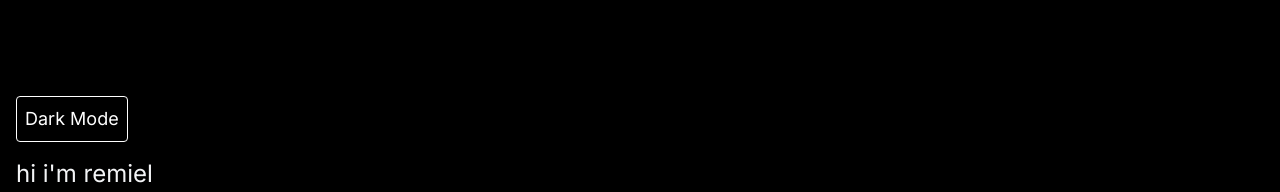
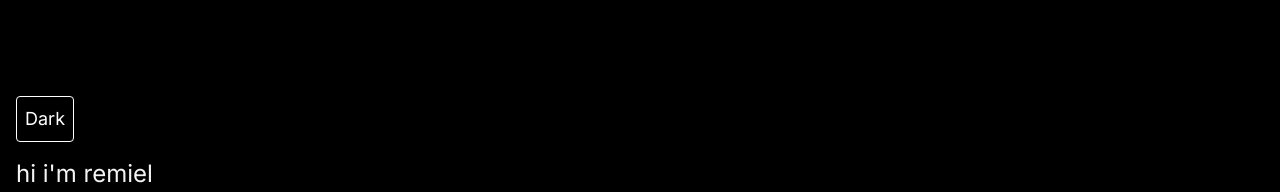
Before and after one commit to JaswanthRemiel/jaswanthremiel.github.io, a Next.js app: page / in a window 1280 px wide. Shown: the top 192 px of the page. Built offline with nearby package versions, Linux system fonts and the light colour scheme.

Commit message:
changedLightmode

```diff
--- a/components/header.tsx
+++ b/components/header.tsx
@@ -14,6 +14,9 @@ import { cn } from "@/lib/utils";
 import { Alegreya } from "next/font/google";
 import { Inter } from "next/font/google";
 import ThemeToggle from "@/components/ui/dark-but";
+import useTheme from "@/hooks/useTheme";
+import { CloudSun } from "lucide-react";
+import { Moon } from "lucide-react";
 
 const Interf = Inter({
   subsets: ["latin"],
@@ -25,6 +28,7 @@ const alegreya = Alegreya({
 const newsreader = Newsreader({ subsets: ["latin"], weight: ["300"] });
 
 export function Header() {
+  const { theme, toggleTheme } = useTheme();
   return (
     <motion.section
       className="overflow-x-auto pb-6 md:pb-0 md:overflow-x-visible"
@@ -33,8 +37,13 @@ export function Header() {
       transition={{ duration: 0.5 }}
     >
       <div className="flex-col items-start space-y-4">
-        {/* <img src="./Logo.webp" alt="porto logo" className="h-[60px] w-auto" /> */}
-        <ThemeToggle />
+        <button
+          onClick={toggleTheme}
+          className="p-2 rounded border
+        "
+        >
+          {theme === "light" ? "Dark" : "Light"}
+        </button>
         <div className="whitespace-pre-wrap text-2xl font-sm">
           <p className="text-gray-100 dark:text-black">{"hi i'm remiel"}</p>
           <Typewriter
--- a/components/ui/dark-but.tsx
+++ b/components/ui/dark-but.tsx
@@ -1,12 +1,13 @@
 "use client";
 import useTheme from "@/hooks/useTheme";
+import { SunMoon } from "lucide-react";
 
 export default function ThemeToggle() {
   const { theme, toggleTheme } = useTheme();
 
   return (
     <button onClick={toggleTheme} className="p-2 rounded border">
-      {theme === "light" ? "Dark Mode" : "Light Mode"}
+      {theme === "light" ? "Dark" : "Light"}
     </button>
   );
 }
```
